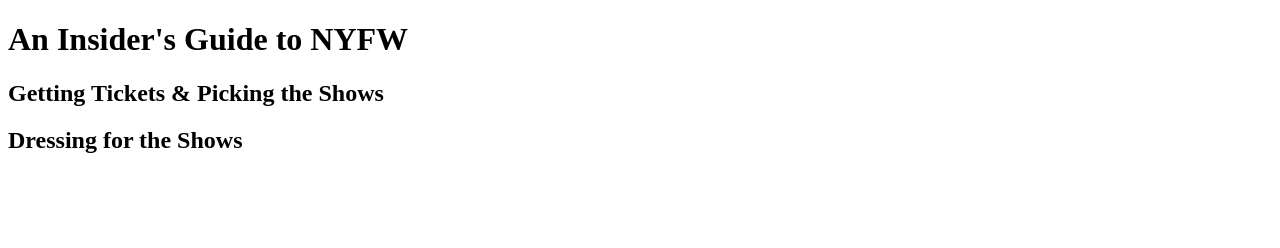
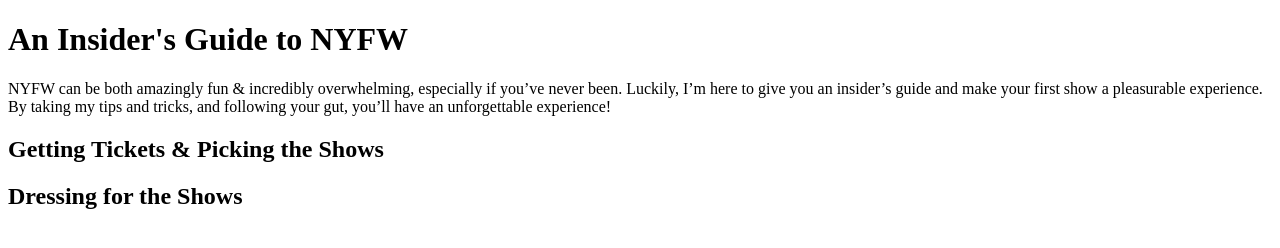
Before and after one commit to devoncastillo/HTML, a plain HTML site: page Fashion Blog/index.html in a window 1280 px wide. Drawn offline with Linux system fonts and the light colour scheme.

Commit message:
Added first paragraph

```diff
--- a/Fashion Blog/index.html
+++ b/Fashion Blog/index.html
@@ -5,7 +5,13 @@
     </head>
     <body>
         <h1>An Insider's Guide to NYFW</h1>
+        <p>NYFW can be both amazingly fun & incredibly overwhelming, especially
+        if you’ve never been. Luckily, I’m here to give you an insider’s guide
+        and make your first show a pleasurable experience. By taking my tips
+        and tricks, and following your gut, you’ll have an unforgettable
+        experience!</p>
         <h2>Getting Tickets & Picking the Shows</h2>
+
         <h2>Dressing for the Shows</h2>
     </body>
 </html>
```
